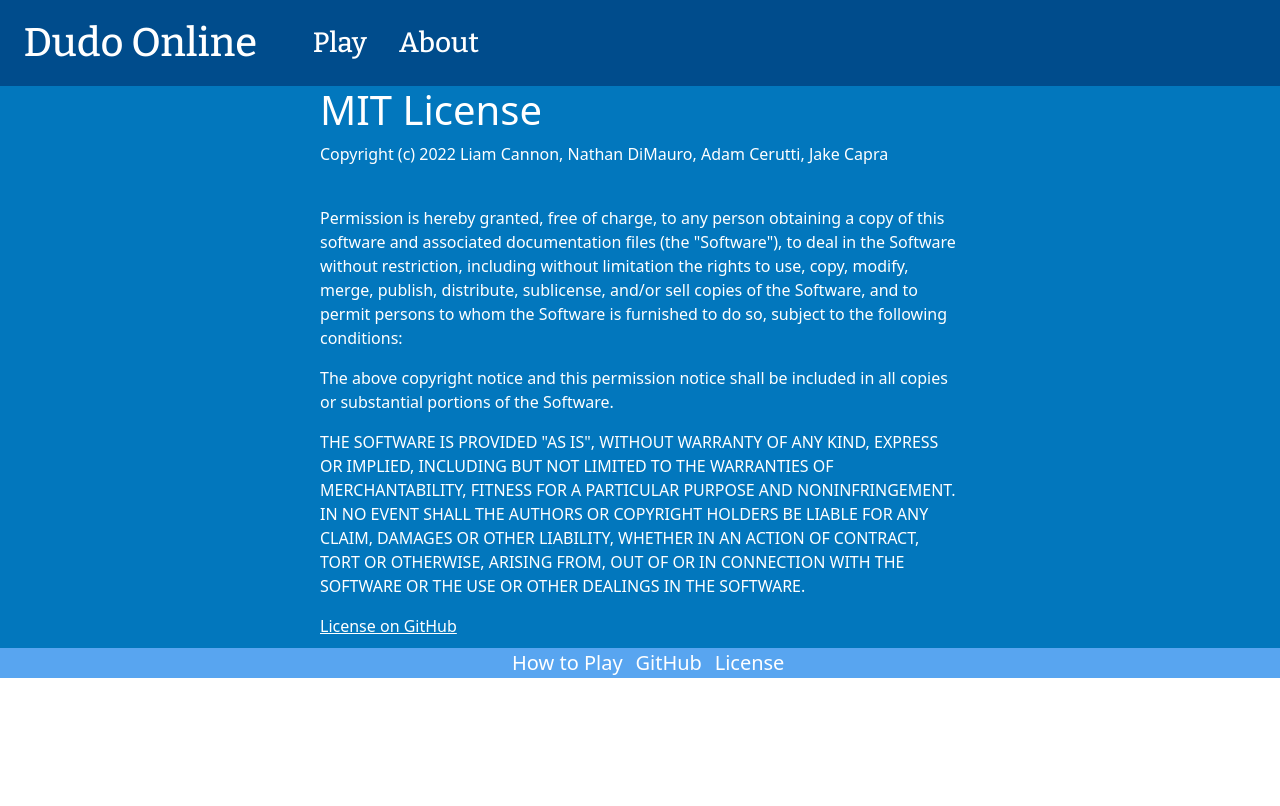
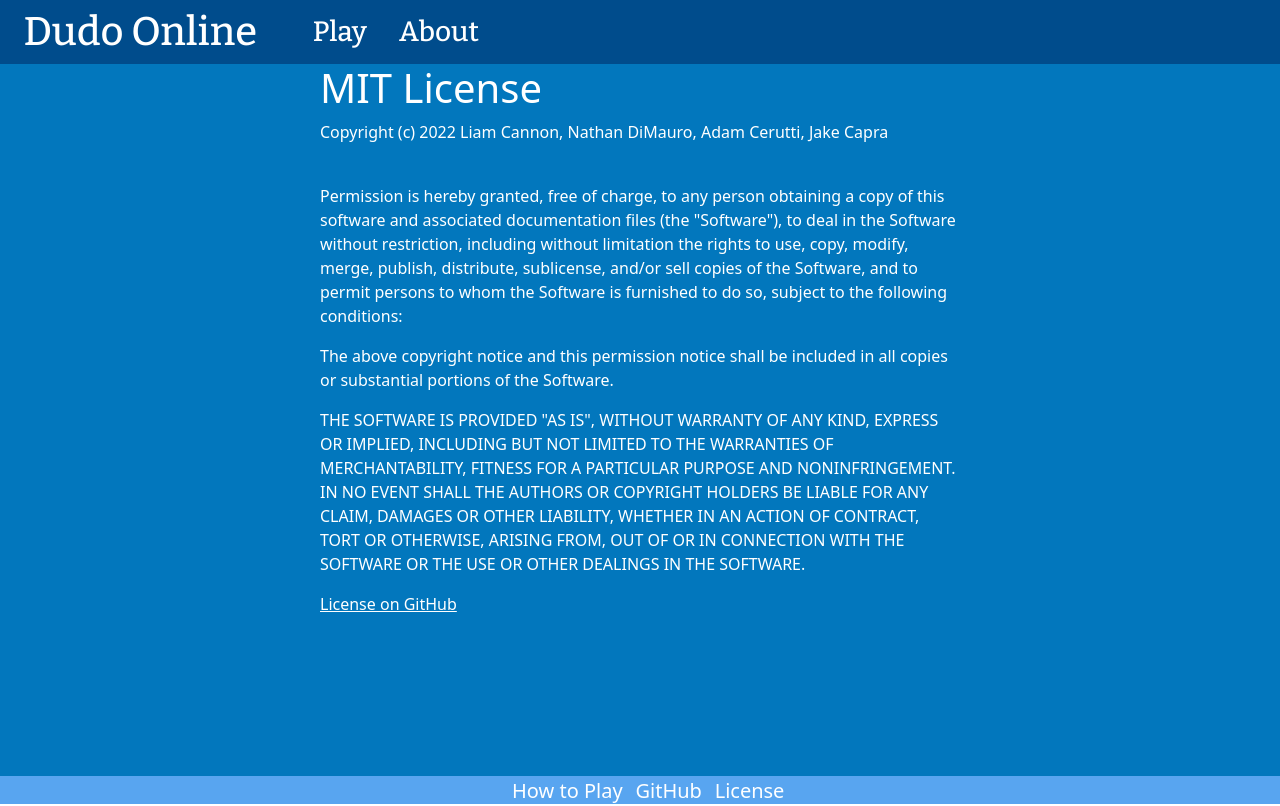
Before and after one commit to NathanDiMauro/Dudo, a React (Create React App) app in the folder client/dudo/: page /license in a window 1280 px wide. Built offline with nearby package versions, Linux system fonts and the light colour scheme.

Commit message:
The main body of the about and license pages will now dynamically fill the space available on screen.

```diff
--- a/client/dudo/src/styles/about.css
+++ b/client/dudo/src/styles/about.css
@@ -1,4 +1,6 @@
 #about {
+  height: auto;
+  min-height:89vh;
   padding-left: 25%;
   padding-right: 25%;
   padding-bottom: 10px;
--- a/client/dudo/src/styles/footer.css
+++ b/client/dudo/src/styles/footer.css
@@ -2,6 +2,8 @@
     background-color: #58a5f0;
     color: #ffffff;
     font-size: 15pt;
+    height: 3vh;
+    min-height:1.4em;
 }
 
 .fLink {
--- a/client/dudo/src/styles/header.css
+++ b/client/dudo/src/styles/header.css
@@ -1,6 +1,8 @@
 #header {
     background-color: #004c8c;
     font-family: 'Bitter', serif;
+    height:8vh;
+    min-height: 3em;
 }
 
 #brand {
--- a/client/dudo/src/styles/license.css
+++ b/client/dudo/src/styles/license.css
@@ -1,9 +1,11 @@
 #license {
-    padding-left: 25%;
-    padding-right: 25%;
-    padding-bottom: 10px;
-    background-color: #0277bd;
-    color:white;
+  height: auto;
+  min-height:89vh;
+  padding-left: 25%;
+  padding-right: 25%;
+  padding-bottom: 10px;
+  background-color: #0277bd;
+  color:white;
   }
 
 #license a {
```
Lines whose indentation alone changed are shown as unchanged.
